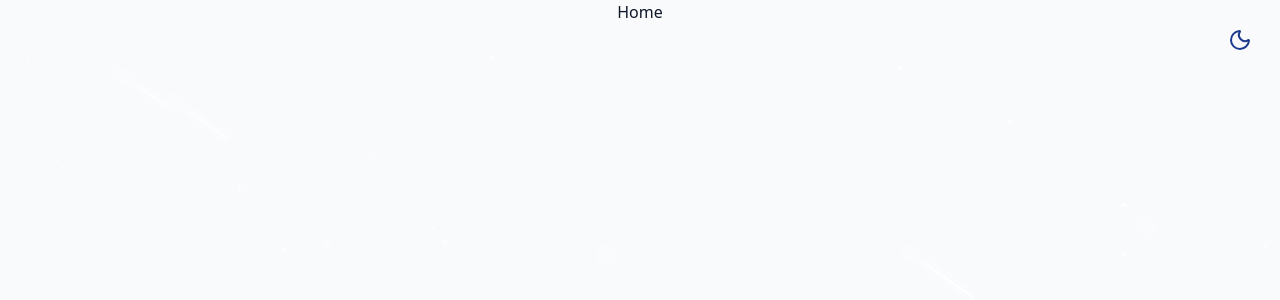
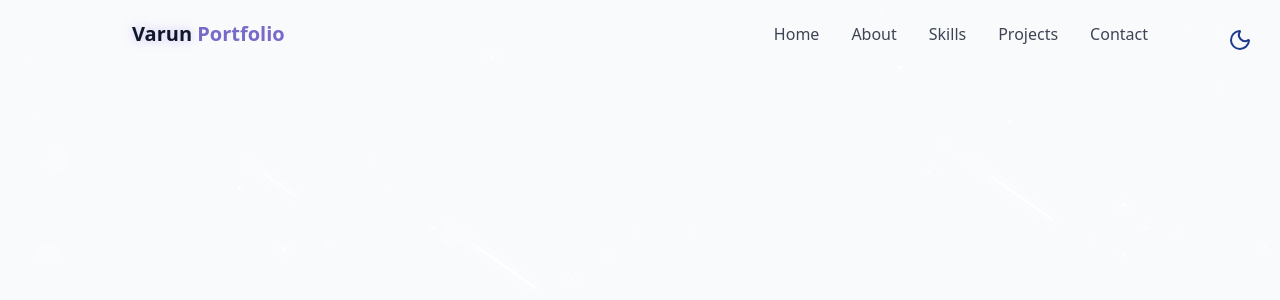
Before and after one commit to varunkamathi/Portfolio, a React (Vite) app: page / in a window 1280 px wide. Shown: the top 300 px of the page. Built offline with nearby package versions, Linux system fonts and the light colour scheme.

Commit message:
create Nav bar

```diff
--- /dev/null
+++ b/src/components/NavBar.jsx
@@ -0,0 +1,76 @@
+import React, { useEffect, useState } from 'react'
+import { cn } from '../lib/utils'
+import { Menu, X } from 'lucide-react';
+
+const navitem = [
+    {name: "Home", href : "#hero"},
+    {name: "About", href : "#about"},
+    {name: "Skills", href : "#skills"},
+    {name: "Projects", href : "#projects"},
+    {name: "Contact", href : "#contact"},
+]
+
+const NavBar = () => {
+    const [isScrolled , setISScrolled] = useState(false);
+    const [isMenuOpen , setIsMenuOpen] = useState(false);
+
+
+    useEffect(()=>{
+        const handleScroll = () => {
+            setISScrolled(window.screenY > 10)
+        }
+        window.addEventListener("scroll", handleScroll)
+        return () => window.removeEventListener("scroll", handleScroll);
+    }, [])
+  return (
+    <nav className={cn(
+        "fixed w-full z-40 transition-all duration-300",
+        isScrolled ? "py-3 bg-background/80 backdrop-blur-md shadow-xs" : "py-5"
+    )}>
+        <div className='container flex items-center justify-between'>
+            <a className='text-xl font-bold text-primary flex items-center' href='#hero'>
+                <span className='relative z-10'>
+                    <span className='text-glow text-foreground'>Varun</span> Portfolio
+                </span>
+            </a>
+
+            {/*desktop nav */}
+            <div className='hidden md:flex space-x-8'>
+                {navitem.map((item, key)=>(
+                    <a key={key} href={item.href} className='text-foreground/80 hover:text-primary transition-colors duration-300'>
+                        {item.name}
+                    </a>
+                ))}
+            </div>
+            {/*mobile nav */}
+
+            <button
+            onClick={()=>setIsMenuOpen((prev)=>!prev)}
+            className='md:hidden p-2 text-foreground z-50'
+            aria-label={isMenuOpen ? "Close Menu" : "Open Menu"}
+            >
+                {isMenuOpen ? <X size={24}/>: <Menu size={24}/>}
+            </button>
+
+            <div className={cn("fixed inset-0 bg-background/95 backdrop-blur-md z-40 flex flex-col items-center justify-center",
+                "transition-all duration-300 md:hidden",
+                isMenuOpen ? "opacity-100 pointer-events-auto" : "opacity-0 pointer-events-none"
+                )}>
+            <div className='flex flex-col space-y-8 text-xl'>
+                {navitem.map((item, key)=>(
+                    <a key={key} href={item.href} className='text-foreground/80 hover:text-primary transition-colors duration-300'
+                    onClick={()=>setIsMenuOpen(false)}
+                    >
+                        {item.name}
+                    </a>
+                ))}
+            </div>
+            </div>
+
+
+        </div>
+    </nav>
+  )
+}
+
+export default NavBar
--- a/src/pages/Home.jsx
+++ b/src/pages/Home.jsx
@@ -1,6 +1,7 @@
 import React from 'react'
 import ThemeToggle from '../components/ThemeToggle';
 import  StarBackground  from '../components/StarBackground';
+import NavBar from '../components/NavBar';
 
 const Home = () => {
   return (
@@ -10,7 +11,9 @@
 
     {/*Star Background */}
     <StarBackground/>
-      Home
+    {/*Navbar */}
+    <NavBar/>
+
     </div>
   )
 }
```
